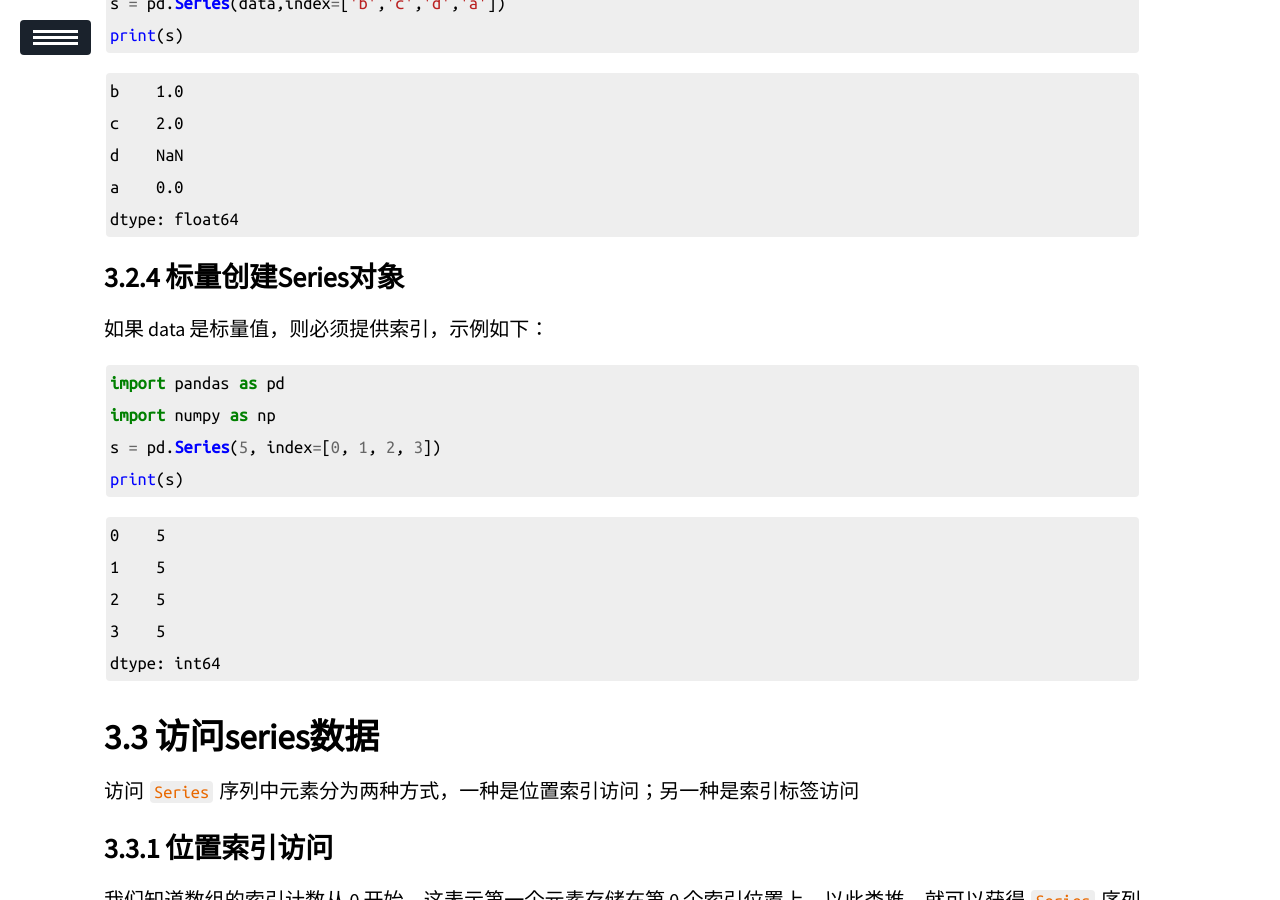
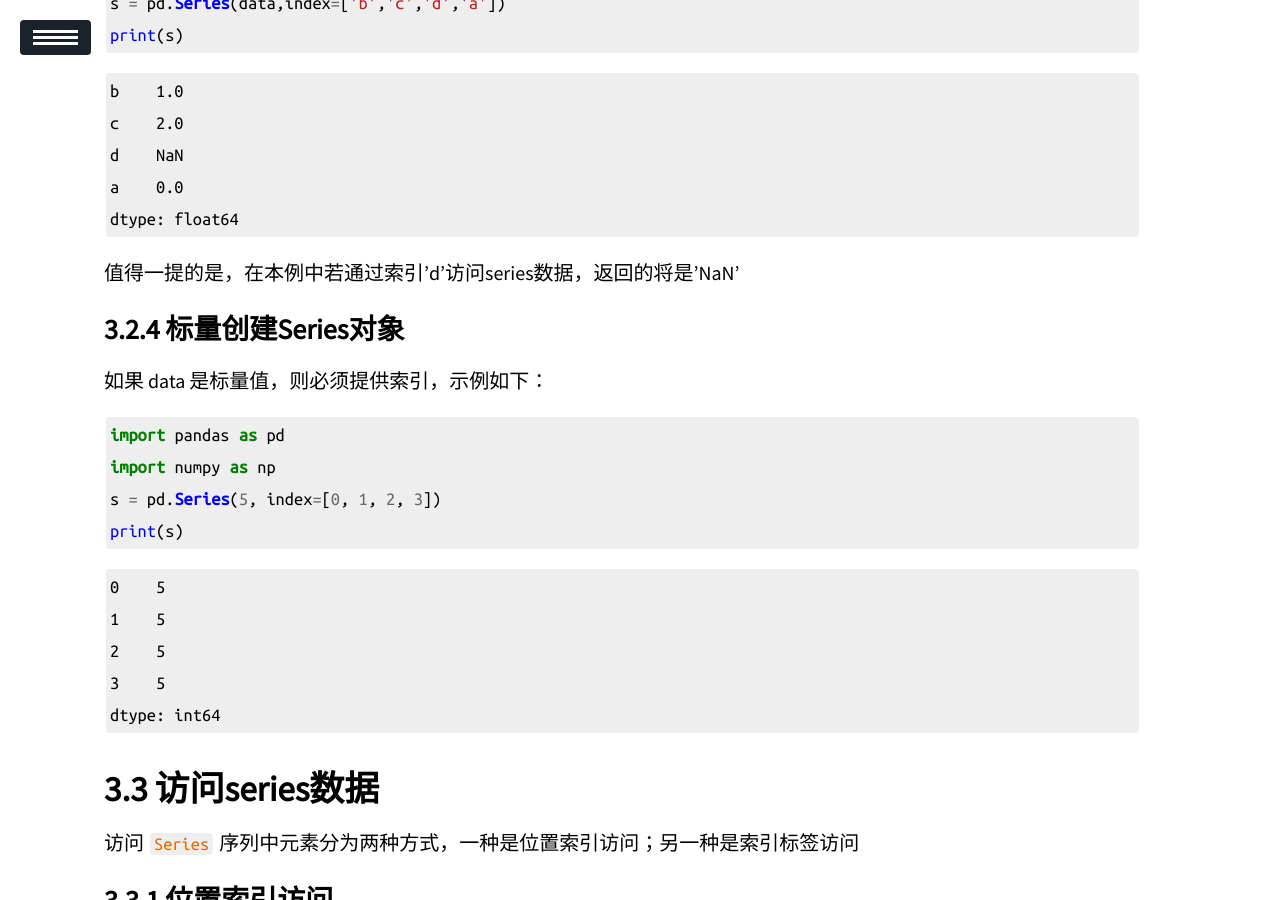
Before and after one commit to ssskz/ssskz.github.io, a Jekyll site: the page built from _posts/2023-2-28-Pandas-Manual.md, in a window 1280 px wide and 900 px high, scrolled down 6591 px. Built offline with Jekyll 4.4.1, drawn with Linux system fonts in a browser that asks for light colours; our own code applies the rules of GitHub Pages for plain Markdown files; a script that is not in the unit is left out.

Commit message:
update
Signed-off-by: ssskz <12497590+ssskz@user.noreply.gitee.com>

```diff
--- a/_posts/2023-2-28-Pandas-Manual.md
+++ b/_posts/2023-2-28-Pandas-Manual.md
@@ -218,6 +218,7 @@ print(s)
     a    0.0
     dtype: float64
 
+值得一提的是，在本例中若通过索引'd'访问series数据，返回的将是'NaN'
 
 ### 标量创建Series对象
 
```
